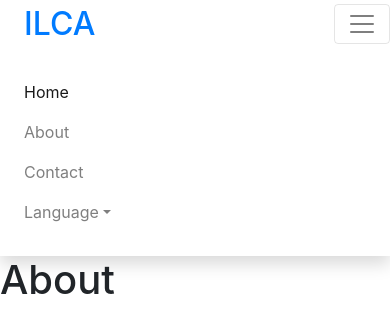
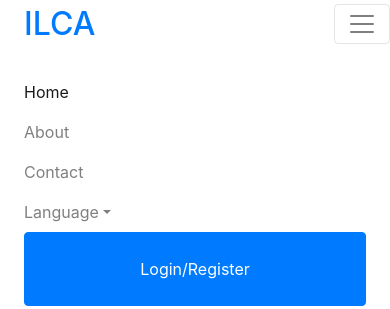
Before and after one commit to kaleblub/ILCA-Website, a Django app: page /about/ in a window 390 px wide, after a click that opens the changed part. Shown: the top 309 px of the page. Run offline with Django 4.2, Linux system fonts and the light colour scheme; some libraries are stand-ins or nearby versions.

Commit message:
made the login/register button visible on smaller screens, might change its styles so it isn't so large in the dropdown menu.

```diff
--- a/main/templates/main/base.html
+++ b/main/templates/main/base.html
@@ -51,8 +51,8 @@
                         <a href="#" class="dropdown-item">Kabyle</a>
                     </div>
                 </div>
+            <a href="{% url 'register' %}" class="btn btn-primary py-4 px-lg-5">Login/Register<i class="fa fa-arrow-right ms-3"></i></a>
             </div>
-            <a href="{% url 'register' %}" class="btn btn-primary py-4 px-lg-5 d-none d-lg-block">Login/Register<i class="fa fa-arrow-right ms-3"></i></a>
         </div>
     </nav>
     <!-- </header> -->
```
